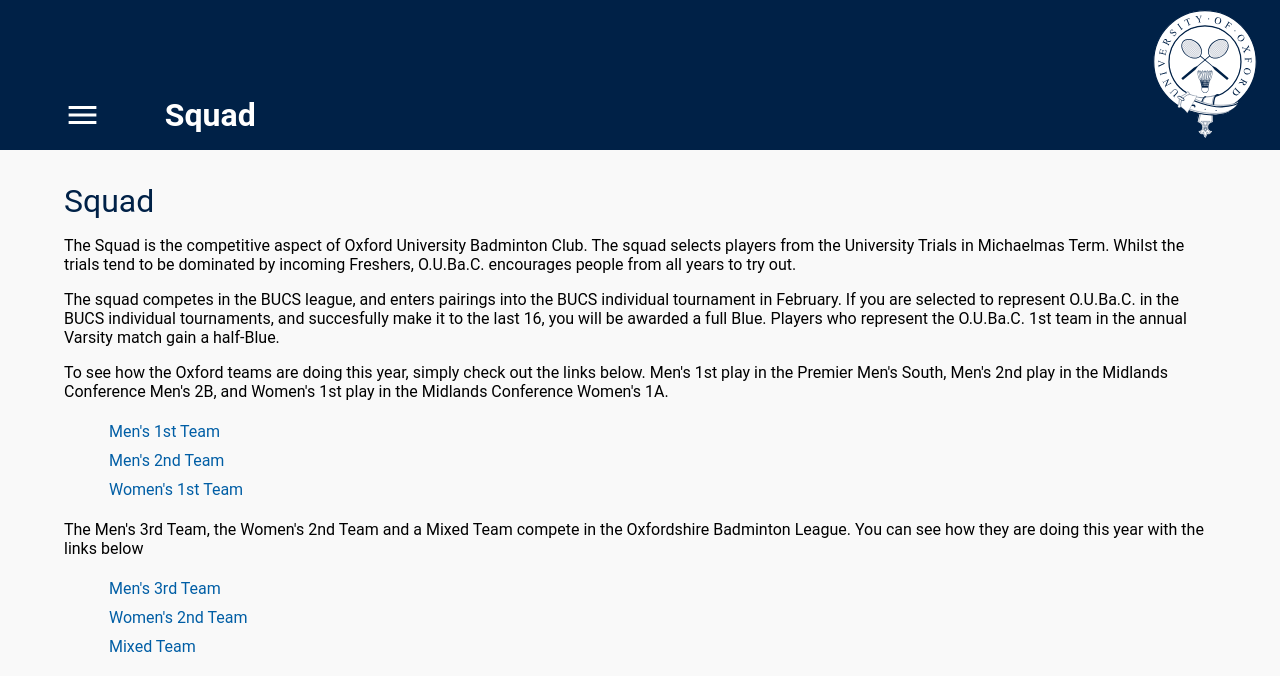
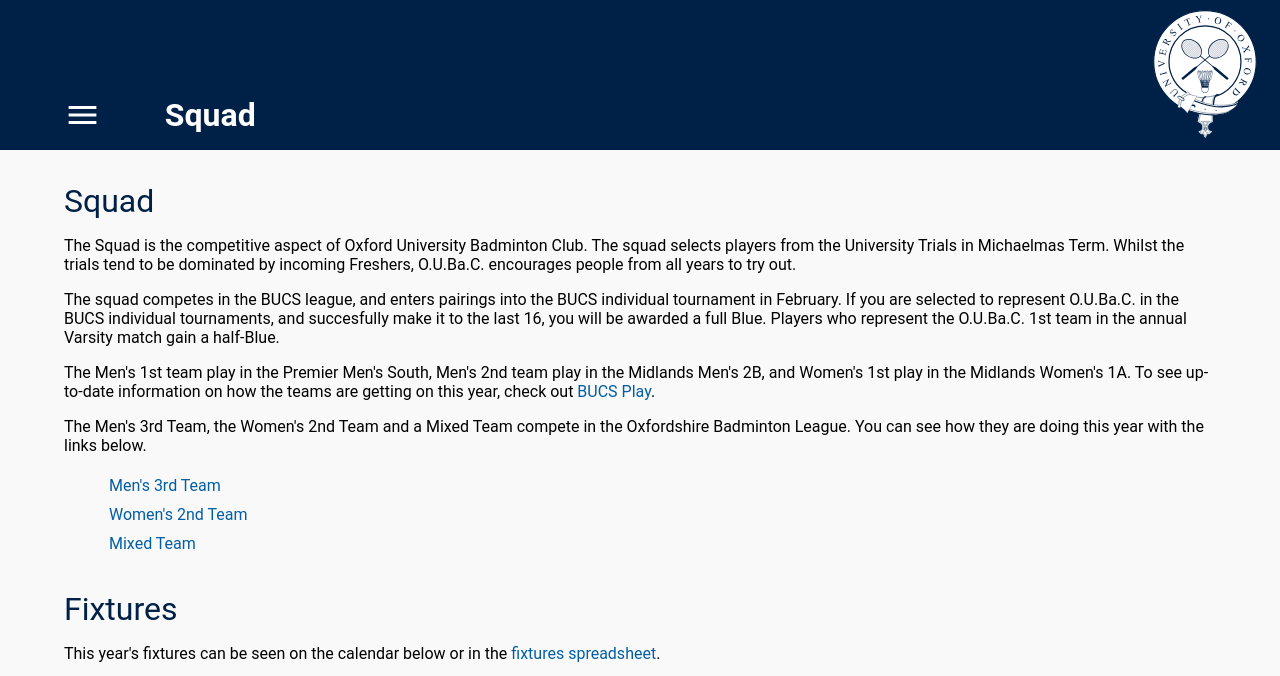
Before and after one commit to OUBaC/OUBaC.github.io, a Jekyll site: the page built from squad.html, in a window 1280 px wide and 900 px high, cut to the strip 0-676 px from the top of the window. Built offline with Jekyll 4.4.1, drawn with Linux system fonts in a browser that asks for light colours.

Commit message:
Update the links to the BUCS and OBL league tables.

```diff
--- a/squad.html
+++ b/squad.html
@@ -12,17 +12,12 @@
   The squad competes in the BUCS league, and enters pairings into the BUCS individual tournament in February. If you are selected to represent O.U.Ba.C. in the BUCS individual tournaments, and succesfully make it to the last 16, you will be awarded a full Blue. Players who represent the O.U.Ba.C. 1st team in the annual Varsity match gain a half-Blue.
 </p>
 <p>
-  To see how the Oxford teams are doing this year, simply check out the links below. Men's 1st play in the Premier Men's South, Men's 2nd play in the Midlands Conference Men's 2B, and Women's 1st play in the Midlands Conference Women's 1A.
+  The Men's 1st team play in the Premier Men's South, Men's 2nd team play in the Midlands Men's 2B, and Women's 1st play in the Midlands Women's 1A. To see up-to-date information on how the teams are getting on this year, check out <a href="https://bucs.playwaze.com/" target="_blank" rel="noopener">BUCS Play</a>.
 </p>
-<ul>
-  <li><a href="http://bucs.org.uk/BucsCore/TeamProfile.aspx?id=415&sport=Badminton&institution=Oxford+University" target="_blank" rel="noopener">Men's 1st Team</a></li>
-  <li><a href="http://bucs.org.uk/BucsCore/TeamProfile.aspx?id=416&sport=Badminton&institution=Oxford+University" target="_blank" rel="noopener">Men's 2nd Team</a></li>
-  <li><a href="http://bucs.org.uk/BucsCore/TeamProfile.aspx?id=414&sport=Badminton&institution=Oxford+University" target="_blank" rel="noopener">Women's 1st Team</a></li>
-</ul>
-<p> The Men's 3rd Team, the Women's 2nd Team and a Mixed Team compete in the Oxfordshire Badminton League. You can see how they are doing this year with the links below</P>
+<p> The Men's 3rd Team, the Women's 2nd Team and a Mixed Team compete in the Oxfordshire Badminton League. You can see how they are doing this year with the links below.</P>
   <ul>
     <li><a href="http://www.oxfordshirebadmintonleague.co.uk/Tables.aspx?League=1#ctl00_ContentPlaceHolder1_rptAllDivisions_ctl00_leaguename" target="_blank" rel="noopener">Men's 3rd Team</a></li>
-    <li><a href="http://www.oxfordshirebadmintonleague.co.uk/Tables.aspx?League=1#ctl00_ContentPlaceHolder1_rptAllDivisions_ctl09_leaguename"target="_blank" rel="noopener">Women's 2nd Team</a></li>
+    <li><a href="http://www.oxfordshirebadmintonleague.co.uk/Tables.aspx?League=1#ctl00_ContentPlaceHolder1_rptAllDivisions_ctl08_leaguename"target="_blank" rel="noopener">Women's 2nd Team</a></li>
     <li><a href="http://www.oxfordshirebadmintonleague.co.uk/Tables.aspx?League=1#ctl00_ContentPlaceHolder1_rptAllDivisions_ctl05_leaguename" target="_blank" rel="noopener">Mixed Team</a></li>
   </ul>
 
```
